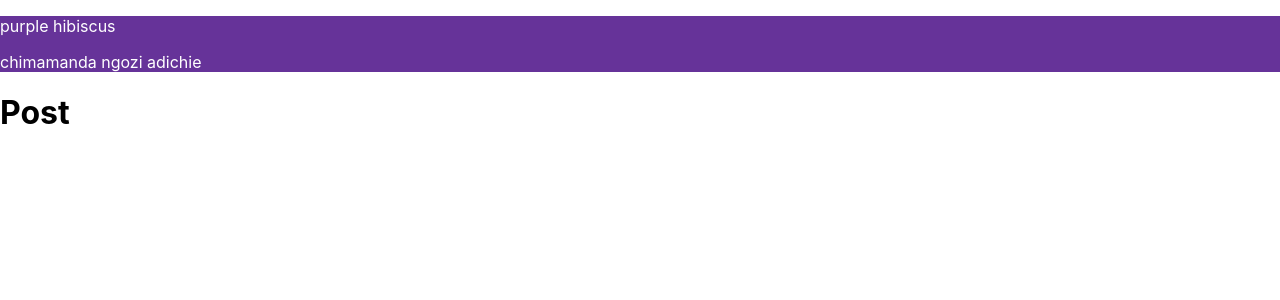
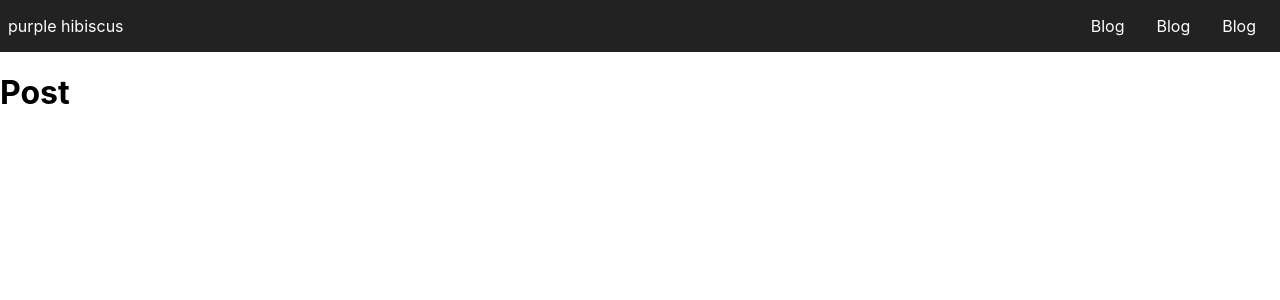
Before and after one commit to monzter50/my-website-nextjs, a Next.js app: page /posts in a window 1280 px wide. Shown: the top 300 px of the page. Built offline with nearby package versions, Linux system fonts and the light colour scheme.

Commit message:
create layout

```diff
--- /dev/null
+++ b/components/Footer/Footer.module.css
@@ -0,0 +1,3 @@
+.footer{
+    margin-top: auto;
+}
--- /dev/null
+++ b/components/Layout/Layout.module.css
@@ -0,0 +1,5 @@
+.main {
+    display: flex;
+    flex-direction: column;
+    width: 100%;
+}
--- /dev/null
+++ b/components/Navbar/Navbar.module.css
@@ -0,0 +1,18 @@
+.container {
+    padding: 0 0.5rem;
+    display: flex;
+    justify-content: space-between;
+    align-items: center;
+    background: var(--first-color);
+    color: white;
+  }
+
+  .navCollapse{
+      display: flex;
+      align-items: center;
+      list-style: none;
+  }
+
+  .navItem{
+      margin:0 1rem;
+  }
--- /dev/null
+++ b/components/Navbar/index.js
@@ -0,0 +1,16 @@
+import styles from "./Navbar.module.css";
+
+export default function Navbar () {
+  return (
+      <nav className={styles.container}>
+        <div className="book-info">
+          <p className="title">purple hibiscus</p>
+        </div>
+        <ul className={styles.navCollapse}>
+            <li className={styles.navItem}>Blog</li>
+            <li className={styles.navItem}>Blog</li>
+            <li className={styles.navItem}>Blog</li>
+        </ul>
+      </nav>
+  )
+}
--- a/components/navbar.js
+++ /dev/null
@@ -1,12 +0,0 @@
-import NavbarStyled from '../styles/styled-components/navbarStyles'
-
-export default function Navbar () {
-  return (
-      <NavbarStyled className="book-six">
-        <div className="book-info">
-          <p className="title">purple hibiscus</p>
-          <p className="author">chimamanda ngozi adichie</p>
-        </div>
-      </NavbarStyled>
-  )
-}
--- a/pages/index.js
+++ b/pages/index.js
@@ -1,7 +1,7 @@
 import Head from "next/head";
 import Link from "next/link";
 import styles from "styles/Home.module.css";
-
+import Layout from "components/Layout"
 export default function Home() {
   return (
     <div className={styles.container}>
@@ -10,7 +10,7 @@
         <link rel="icon" href="/favicon.ico" />
       </Head>
 
-      <main className={styles.main}>
+      <Layout>
         <h1 className={styles.title}>
           Welcome to <a href="https://nextjs.org">Next.js!</a>
         </h1>
@@ -22,7 +22,7 @@
         <p className={styles.description}>
           Get started by editing <Link href="/posts">Next.js!</Link>
         </p>
-      </main>
+      </Layout>
     </div>
   );
 }
--- a/styles/Home.module.css
+++ b/styles/Home.module.css
@@ -1,10 +1,10 @@
 .container {
   min-height: 100vh;
-  padding: 0 0.5rem;
+  /* padding: 0 0.5rem; */
   display: flex;
-  flex-direction: column;
+   /* flex-direction: column;
   justify-content: center;
-  align-items: center;
+  align-items: center; */
 }
 
 .main {
--- a/styles/globals.css
+++ b/styles/globals.css
@@ -14,3 +14,7 @@
 * {
   box-sizing: border-box;
 }
+
+:root{
+  --first-color:#222222
+}
```
Also changed, not shown: components/Footer/index.js (added, +11 -0 lines), components/Layout/index.js (added, +13 -0 lines), pages/posts/[id].js (added, +9 -0 lines), 1 other file (tests, documents, lock files or other folders).
